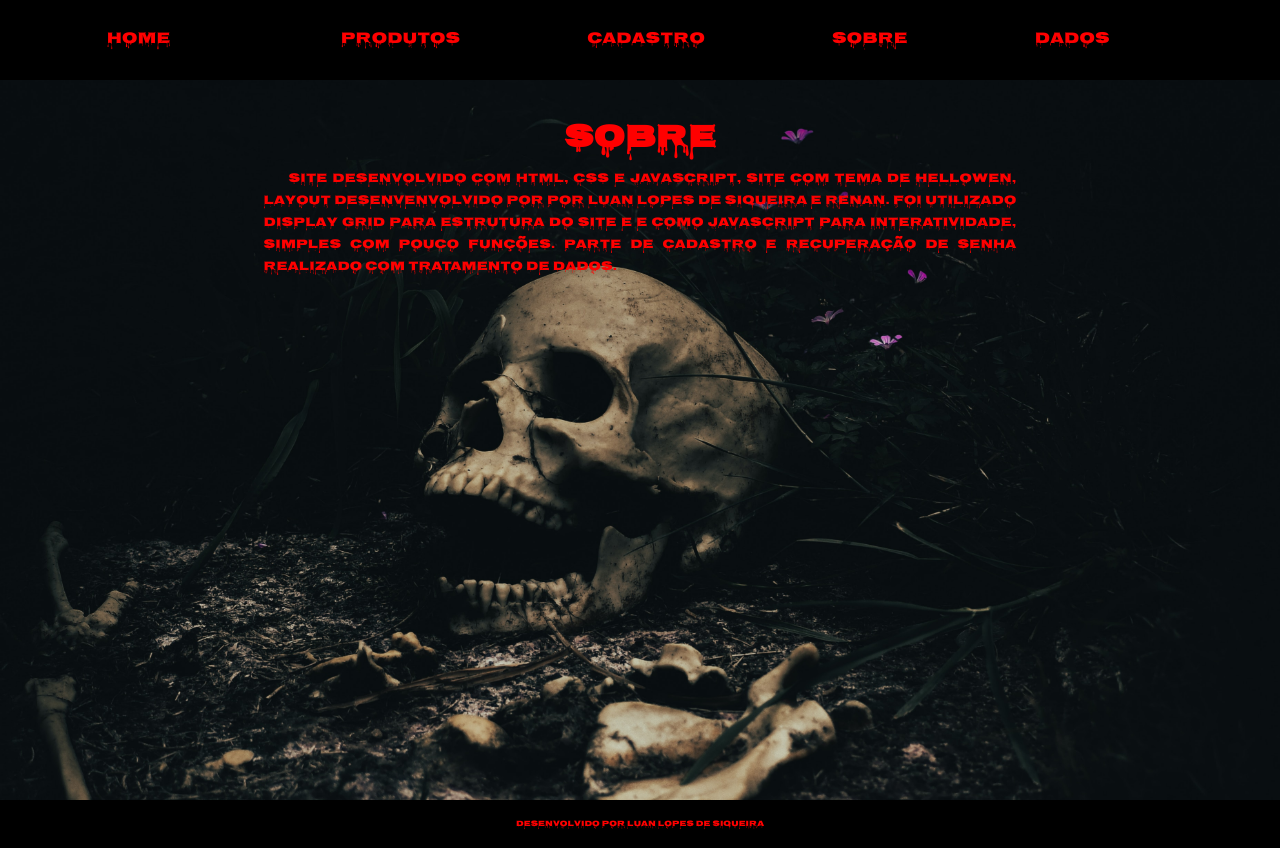
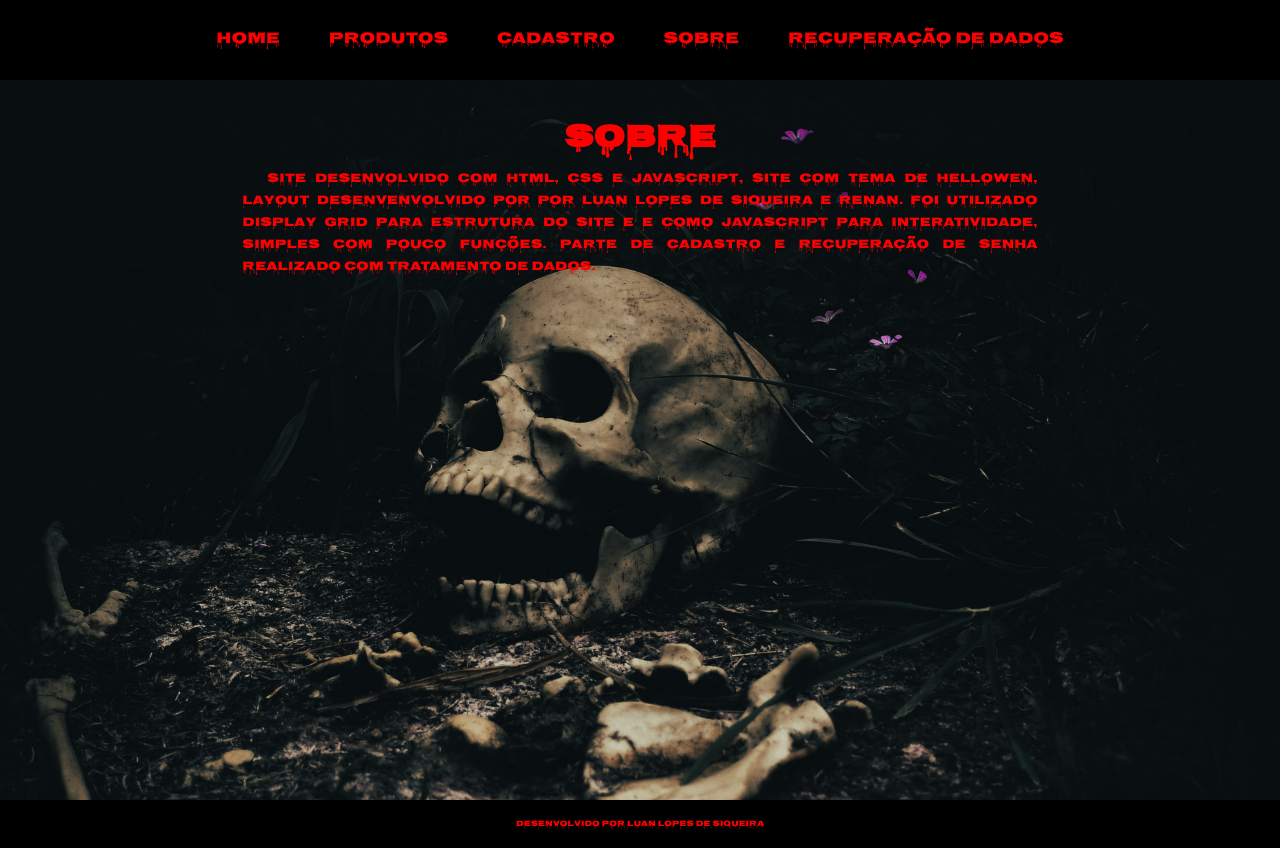
Before and after one commit to Luan-LopS/fundamentosProgrma--oWeb, a plain HTML site: page about.html in a window 1280 px wide. Drawn offline with Linux system fonts and the light colour scheme.

Commit message:
nav com houver

```diff
--- a/about.html
+++ b/about.html
@@ -17,12 +17,13 @@
             <header class="menu">
 
                 <nav>
-                    <a href="index.html">HOME</a>
+                    <nav>
                         <ul>
+                            <li><a href="index.html">HOME</a></li>
                             <li><a href="products.html">PRODUTOS</a></li>
                             <li><a href="form.html">CADASTRO</a></li>
                             <li><a href="about.html">sobre</a></li>
-                        <li><a href="formAction.html">DADOS</a></li>
+                            <li><a href="formAction.html">RECUPERAÇÃO DE DADOS</a></li>
                         </ul>
                     </nav>
             </header>
--- a/styles/style.css
+++ b/styles/style.css
@@ -50,6 +50,10 @@ ul{
 a{
     text-decoration: none;
     color: red;
+}
+
+nav ul a:hover{
+    color: white;
 }
 /*style menu end */
 
```
Also changed, not shown: form.html (+2 -3 lines), formAction.html (+2 -3 lines), index.html (+2 -3 lines), products.html (+2 -3 lines). Lines whose indentation alone changed are shown as unchanged.
